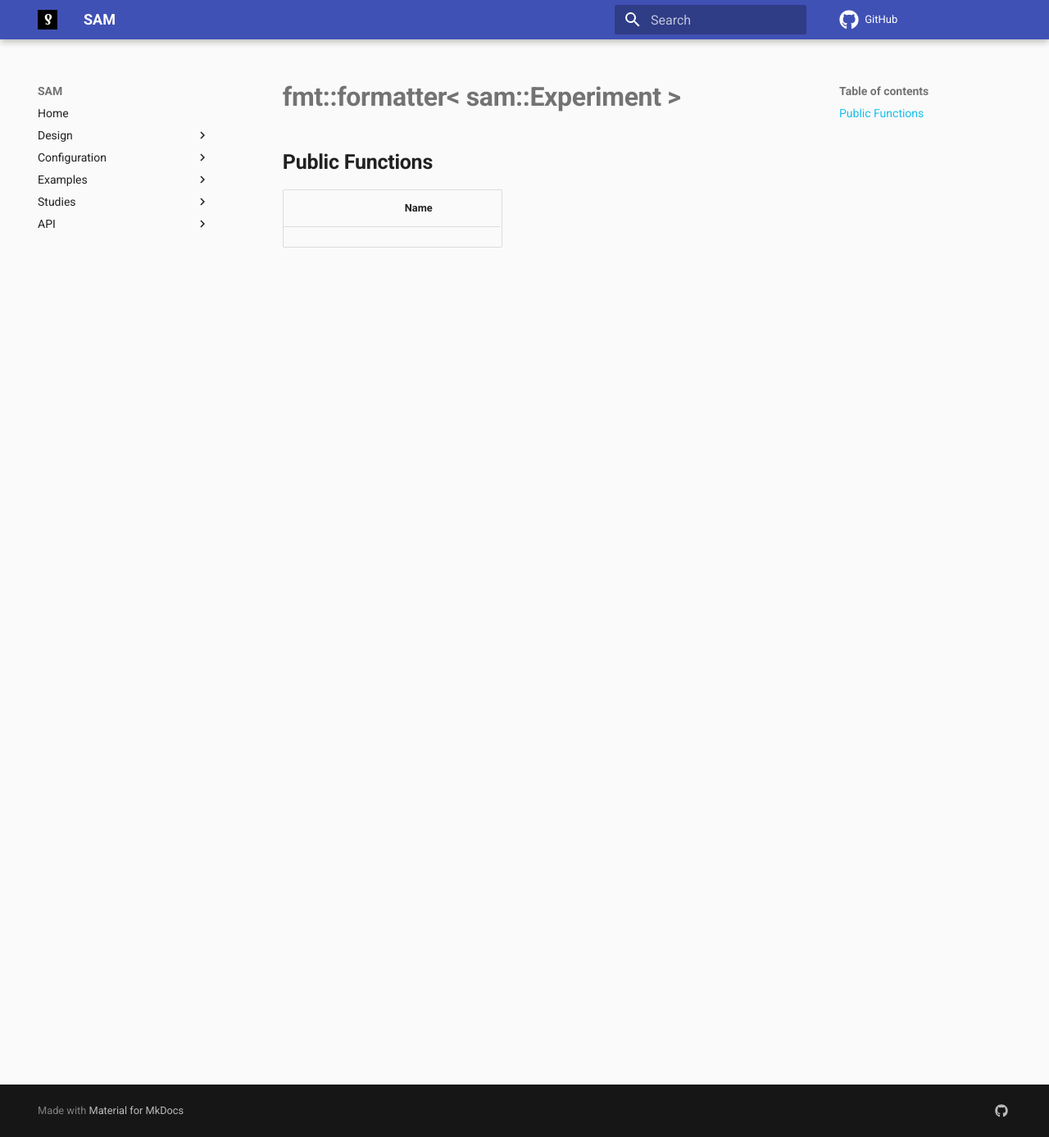
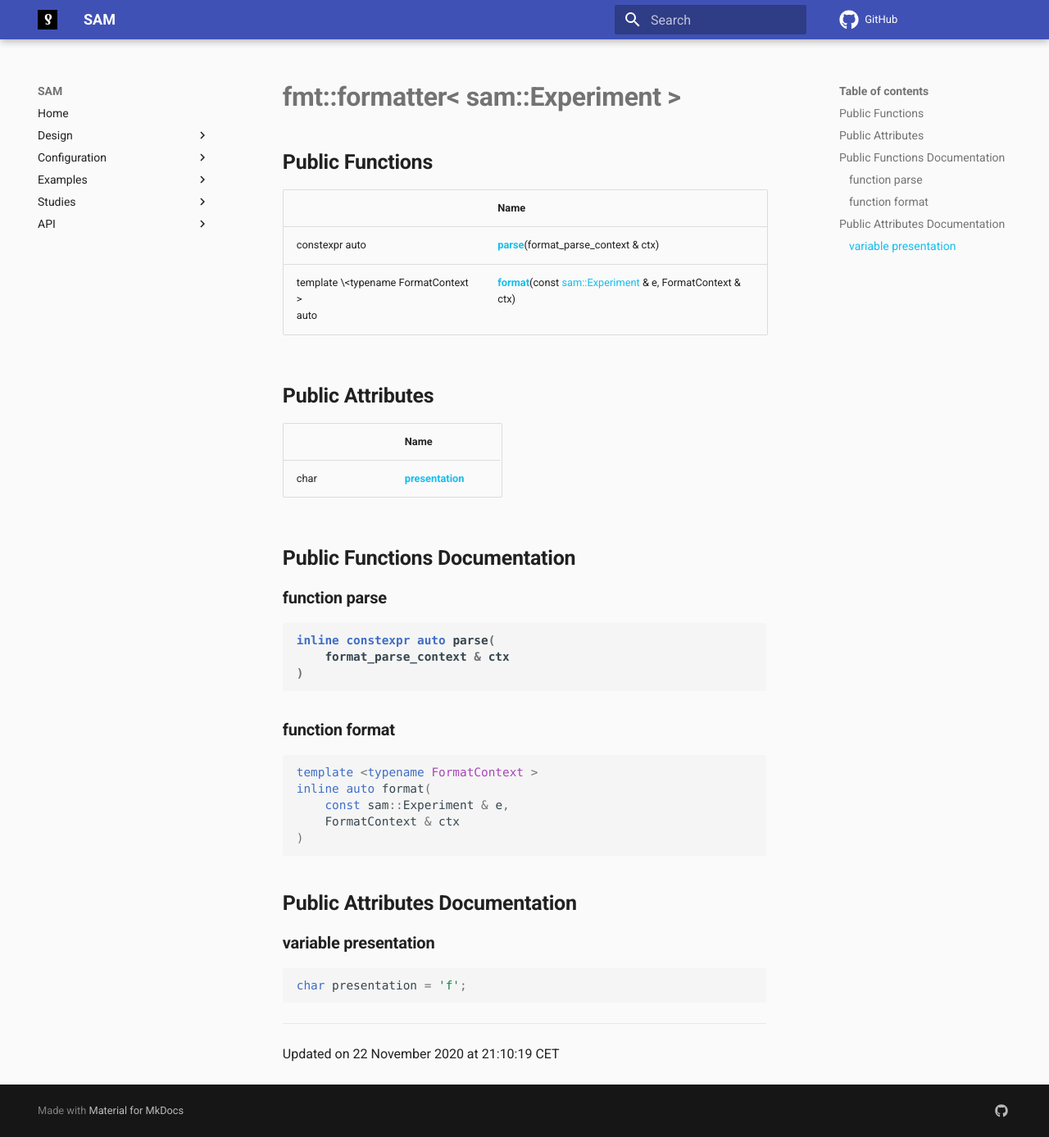
Before and after one commit to amirmasoudabdol/Bilbo, an MkDocs documentation site: the page built from docs/doxygen/Classes/structfmt_1_1formatter_3_01sam_1_1_experiment_01_4.md, in a window 1280 px wide and 1387 px high. Shown: the whole window at 82% size. Built offline with MkDocs 1.6.1 and Material for MkDocs 9.7.7, drawn with Linux system fonts in a browser that asks for light colours; some web fonts are replaced; comment, search, counter and statistics services are not loaded.

````diff
--- a/docs/doxygen/Classes/structfmt_1_1formatter_3_01sam_1_1_experiment_01_4.md
+++ b/docs/doxygen/Classes/structfmt_1_1formatter_3_01sam_1_1_experiment_01_4.md
@@ -28,3 +28,147 @@ title: fmt::formatter< sam::Experiment >
 
 |                | Name           |
 | -------------- | -------------- |
+| constexpr auto | **[parse](/doxygen/Classes/structfmt_1_1formatter_3_01sam_1_1_experiment_01_4/#function-parse)**(format_parse_context & ctx)  |
+| template \<typename FormatContext \></br>auto | **[format](/doxygen/Classes/structfmt_1_1formatter_3_01sam_1_1_experiment_01_4/#function-format)**(const [sam::Experiment](/doxygen/Classes/classsam_1_1_experiment/) & e, FormatContext & ctx)  |
+
+
+## Public Attributes
+
+|                | Name           |
+| -------------- | -------------- |
+| char | **[presentation](/doxygen/Classes/structfmt_1_1formatter_3_01sam_1_1_experiment_01_4/#variable-presentation)**  |
+
+
+
+
+
+
+
+
+
+
+
+
+
+
+## Public Functions Documentation
+
+### function parse
+
+```cpp
+inline constexpr auto parse(
+    format_parse_context & ctx
+)
+```
+
+
+
+
+
+
+
+
+
+
+
+
+
+
+
+
+
+
+
+
+
+
+
+
+
+
+
+
+
+### function format
+
+```cpp
+template <typename FormatContext >
+inline auto format(
+    const sam::Experiment & e,
+    FormatContext & ctx
+)
+```
+
+
+
+
+
+
+
+
+
+
+
+
+
+
+
+
+
+
+
+
+
+
+
+
+
+
+
+
+
+
+
+## Public Attributes Documentation
+
+### variable presentation
+
+```cpp
+char presentation = 'f';
+```
+
+
+
+
+
+
+
+
+
+
+
+
+
+
+
+
+
+
+
+
+
+
+
+
+
+
+
+
+
+
+
+
+
+-------------------------------
+
+Updated on 22 November 2020 at 21:10:19 CET
--- a/mkdocs.yml
+++ b/mkdocs.yml
@@ -41,13 +41,13 @@ nav:
         - studies/sample-size-variation.md
         - studies/optional-stopping-variation.md
     - API:
-        - Home: /doxygen/
+        # - Home: /doxygen/
         - Classes: /doxygen/Classes
         - Namespaces: /doxygen/Namespaces
         - Modules: /doxygen/Modules
-        - Files: /doxygen/Files
-        - Related Pages: /doxygen/Pages
-        - Examples: /doxygen/Examples
+        # - Files: /doxygen/Files
+        # - Related Pages: /doxygen/Pages
+        # - Examples: /doxygen/Examples
 
         # - studies/outliers-removal-variation.md
     # - Extras:
````
Also changed, not shown: docs/doxygen/Namespaces/namespacefmt.md (+23 -0 lines), docs/examples/esther_first_year.md (+3 -3 lines), docs/hacking-strategies/optional-stopping.md (+2 -2 lines), docs/studies/optional-stopping-variation.md (+1 -1 lines).
